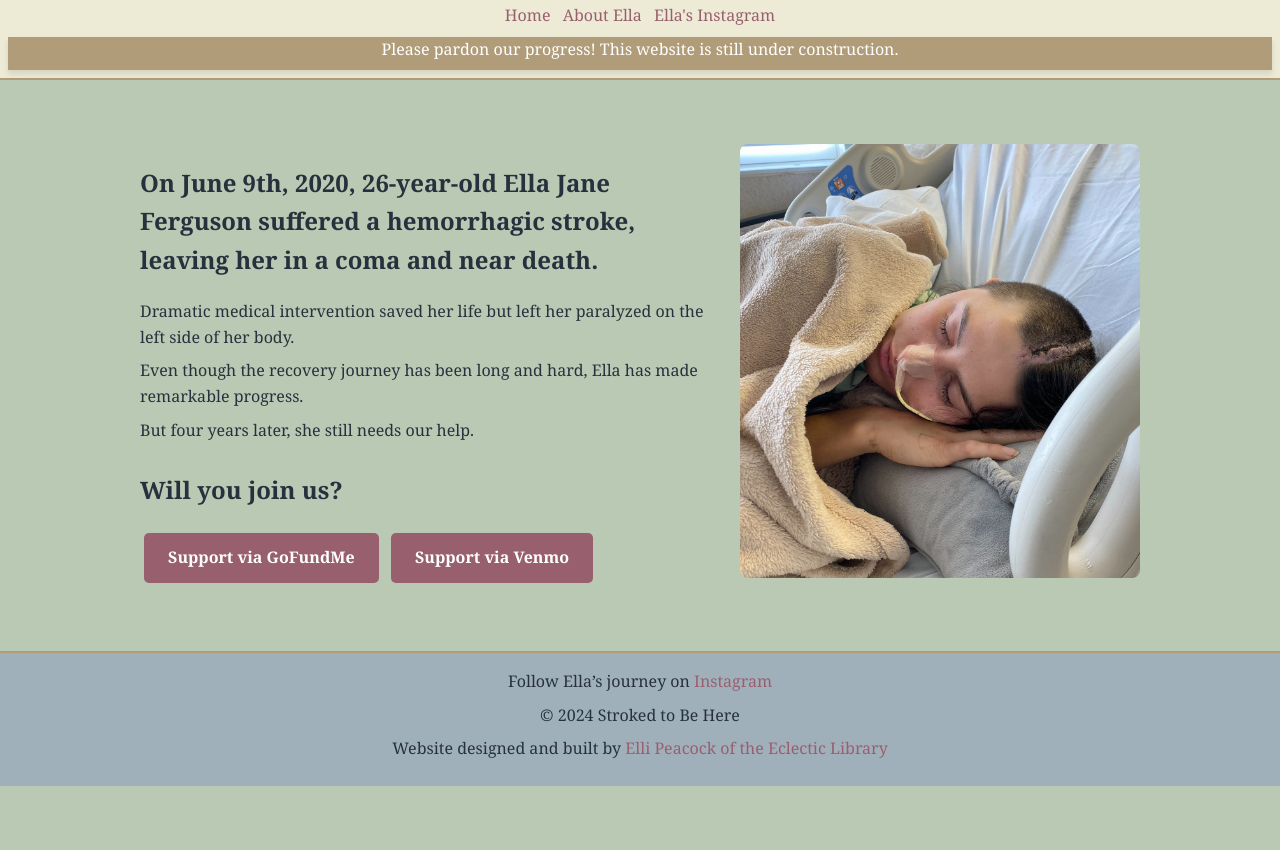
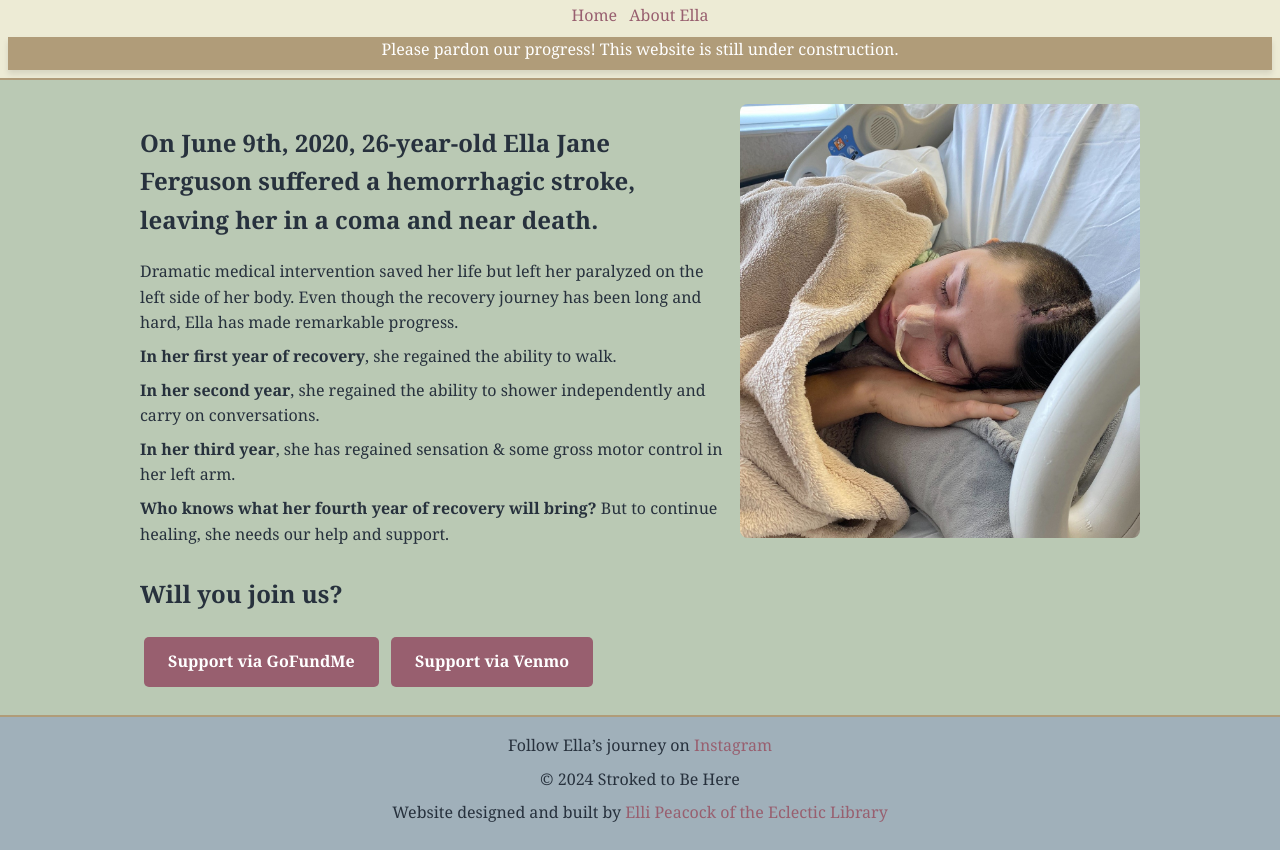
Before and after one commit to Stroked-To-Be-Here/Stroked-To-Be-Here.github.io, an Eleventy site: page src/index.njk in a window 1280 px wide. Shown: the part 69-919 px from the top of the page. Before the commit the page ends 855 px from the top, so only its background shows below. Built offline with nearby package versions, Linux system fonts and the light colour scheme; Eleventy itself is replaced by a stand-in of ours; files that its build step writes are made by us from their sources.

Commit message:
Update website to provide more info about Ellas recovery

```diff
--- a/docs/styles.css
+++ b/docs/styles.css
@@ -120,7 +120,7 @@ footer .p {
     max-width: 1000px;
     gap: 1rem;
     border-radius: 8px;
-    padding: 64px;
+    padding: 24px;
 }
 
 .block .text {
--- a/src/_includes/layouts/base.njk
+++ b/src/_includes/layouts/base.njk
@@ -12,7 +12,6 @@
         <nav>
             <a href="/">Home</a>
             <a href="/about">About Ella</a>
-            <a href="https://instagram.com/strokedtobehere" target="_blank">Ella's Instagram</a>
         </nav>
         <div>
             <p style="margin: 0px; margin-top: 8px; color: white; background-color: #B09C79; box-shadow: 0 4px 6px rgba(0, 0, 0, 0.1);">Please pardon our progress! This website is still under construction.</p>
--- a/src/index.njk
+++ b/src/index.njk
@@ -7,10 +7,11 @@ layout: layouts/base.njk
     <div class="block">
         <div class="text">
         <h2>On June 9th, 2020, 26-year-old Ella Jane Ferguson suffered a hemorrhagic stroke, leaving her in a coma and near death.</h2>
-        <p>Dramatic medical intervention saved her life but left her paralyzed on the left side of her body.</p>
-        <p>Even though the recovery journey has been long and hard, Ella has made remarkable progress.
-        </p>
-        <p>But four years later, she still needs our help.</p>
+        <p>Dramatic medical intervention saved her life but left her paralyzed on the left side of her body. Even though the recovery journey has been long and hard, Ella has made remarkable progress.
+        <p><b>In her first year of recovery</b>, she regained the ability to walk.</p>
+        <p><b>In her second year</b>, she regained the ability to shower independently and carry on conversations.</p>
+        <p><b>In her third year</b>, she has regained sensation & some gross motor control in her left arm.</p>
+        <p><b>Who knows what her fourth year of recovery will bring?</b> But to continue healing, she needs our help and support.</p>
         <h2>Will you join us?</h2>
         <div class="buttons">
             <a href="https://www.gofundme.com/f/support-ellies-rehabilitation-and-home-care" class="button" target="_blank">Support via GoFundMe</a>
--- a/src/styles.css
+++ b/src/styles.css
@@ -120,7 +120,7 @@ footer .p {
     max-width: 1000px;
     gap: 1rem;
     border-radius: 8px;
-    padding: 64px;
+    padding: 24px;
 }
 
 .block .text {
```
Also changed, not shown: docs/about/index.html, docs/contact/index.html, docs/index.html.
